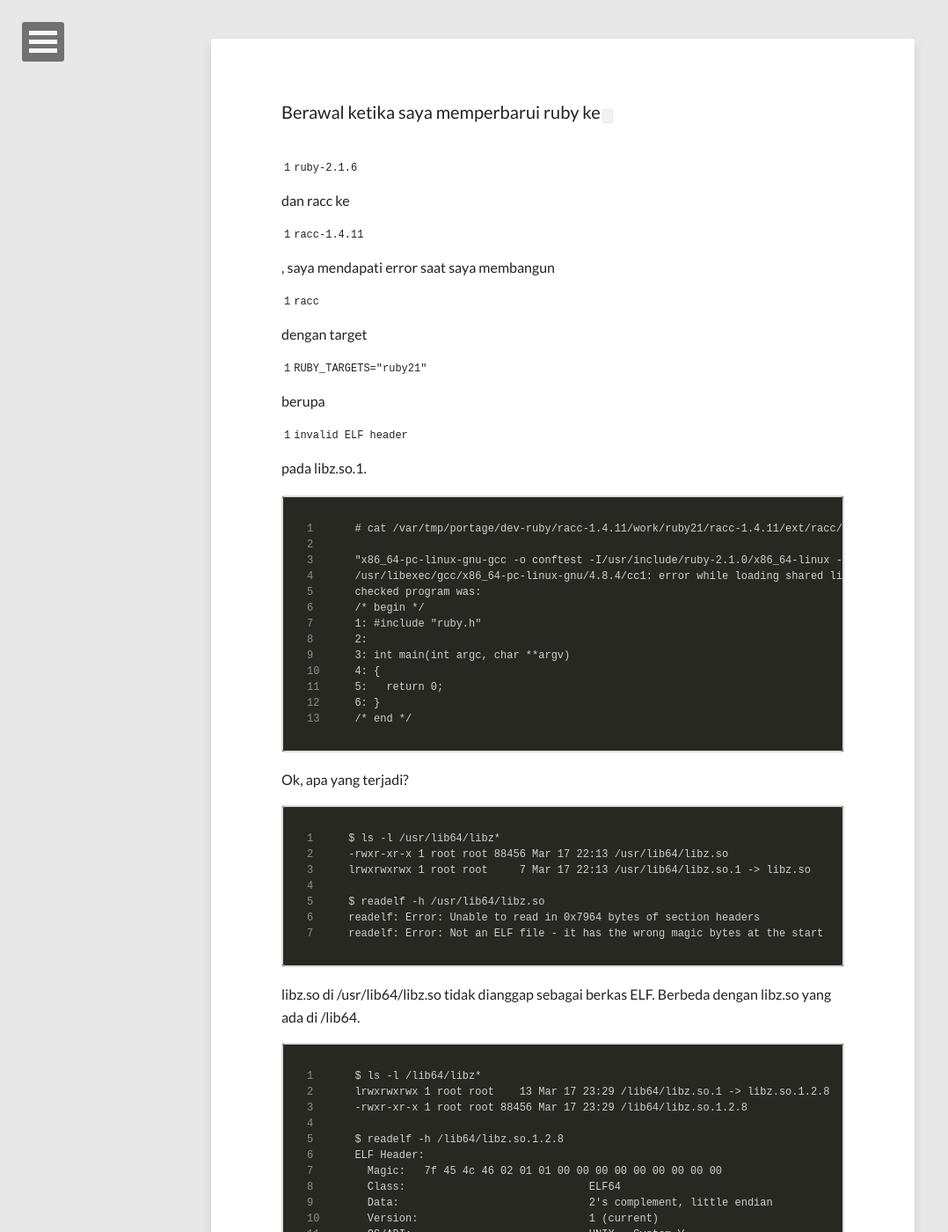
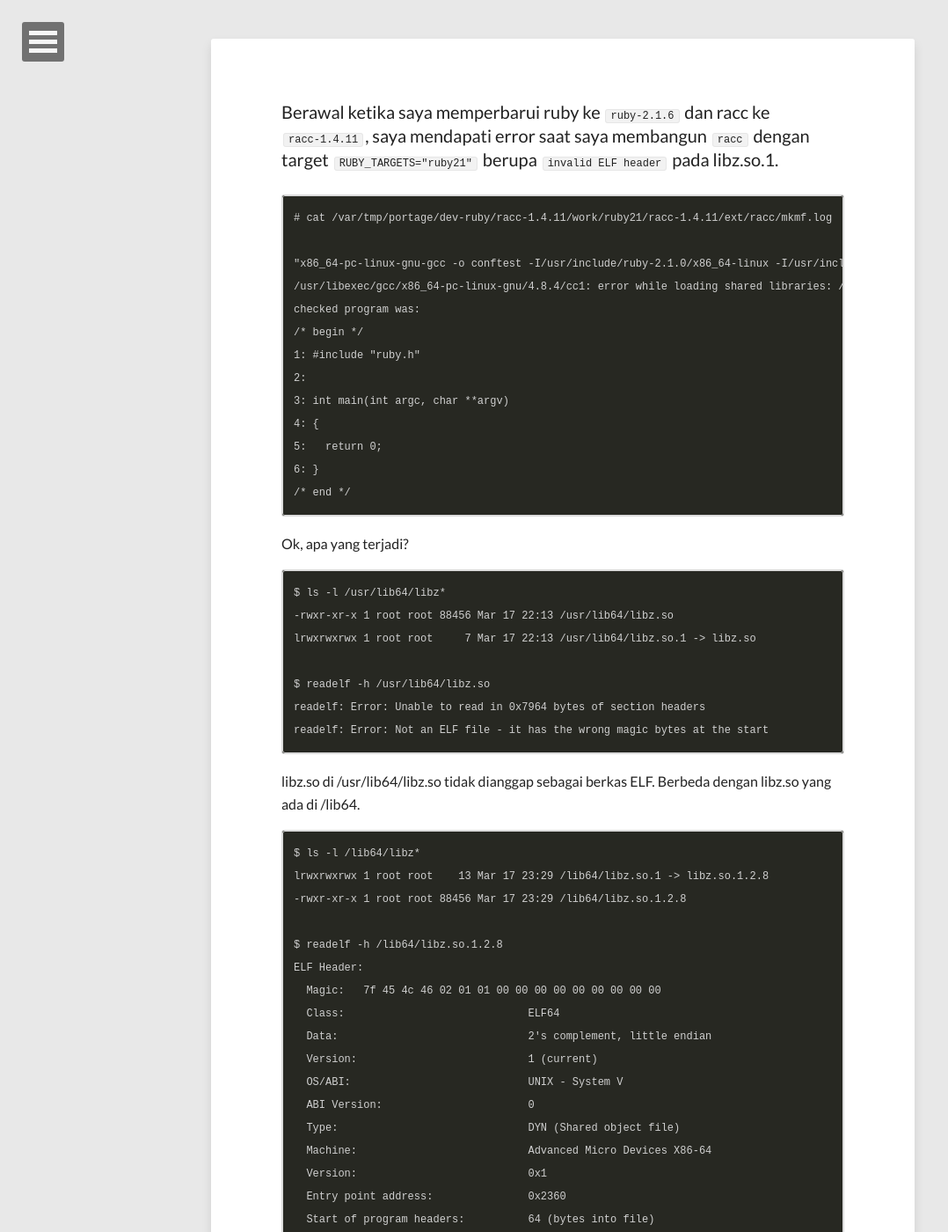
Before and after one commit to rafeyu/rafeyu.github.io, a Jekyll site: the page built from _posts/2015-08-04-mengatasi-invalid-elf-header.md, in a window 1280 px wide and 1400 px high, scrolled down 406 px. Shown: the whole window at 88% size, without its empty margins (0-1078 px from the left). Built offline with Jekyll 4.4.1, drawn with Linux system fonts in a browser that asks for light colours; nearby versions of some CDN libraries; comment, search, counter and statistics services are not loaded; part of the change alters nothing that is shown; some of the changed text lies outside the part shown.

```diff
--- a/_config.yml
+++ b/_config.yml
@@ -59,20 +59,20 @@ paginate_path: "/page/:num"
 # Amount of post to show on home page
 paginate: 5
 
-kramdown:
-  # input: GFM
-  auto_ids: true
-  footnote_nr: 1
-  entity_output: as_char
-  toc_levels: 1..6
-  use_coderay: true
-
-  coderay:
-    coderay_line_numbers: nil
-    coderay_line_numbers_start: 1
-    coderay_tab_width: 4
-    coderay_bold_every: 10
-    coderay_css: class
+# kramdown:
+#   # input: GFM
+#   auto_ids: true
+#   footnote_nr: 1
+#   entity_output: as_char
+#   toc_levels: 1..6
+#   use_coderay: true
+#
+#   coderay:
+#     coderay_line_numbers: nil
+#     coderay_line_numbers_start: 1
+#     coderay_tab_width: 4
+#     coderay_bold_every: 10
+#     coderay_css: class
 
 include: [".htaccess"]
 exclude: ["lib", "config.rb", "Capfile", "config", "log", "Rakefile", "Rakefile.rb", "tmp", "less", "*.sublime-project", "*.sublime-workspace", "test", "spec", "Gruntfile.js", "package.json", "node_modules"]
```
